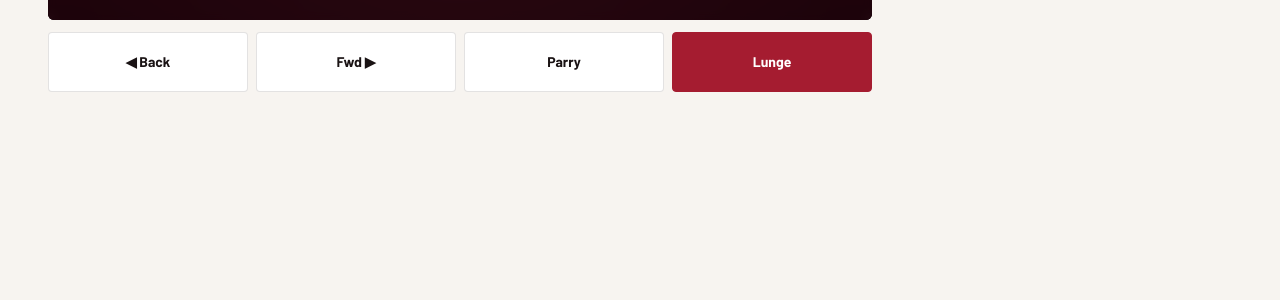
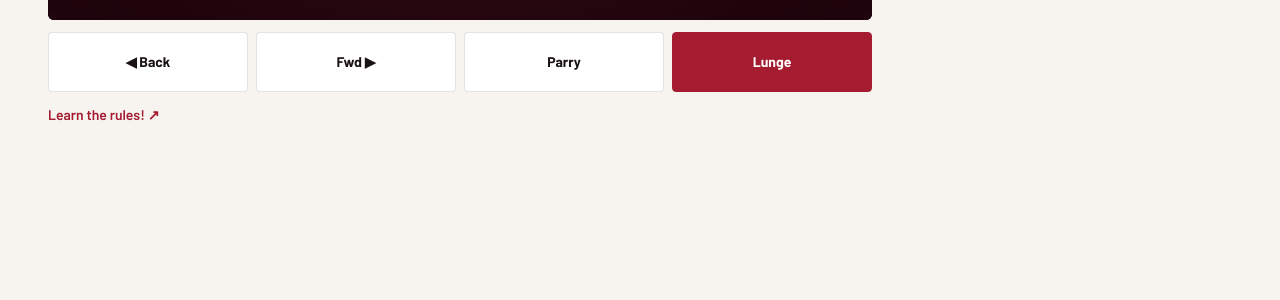
Before and after one commit to harvard-fencing-club/harvard-fencing-club.github.io, a Jekyll site: the page built from play.html, in a window 1280 px wide. Shown: the part 531-831 px from the top of the page. Built offline with Jekyll 4.4.1, drawn with Linux system fonts in a browser that asks for light colours.

Commit message:
Add a "Learn the rules!" link under the game
Co-Authored-By: Claude Opus 5.5 (1M context) <noreply@anthropic.com>
Claude-Session: https://claude.ai/code/session_01SEzRLnpXQ1DGaRj5Knqvvd

```diff
--- a/assets/css/site.css
+++ b/assets/css/site.css
@@ -1533,6 +1533,18 @@ kbd {
   color: var(--accent);
   line-height: 1.1;
 }
+.game-rules {
+  margin-block: 12px 16px;
+  font-size: 14px;
+}
+.game-rules a {
+  color: var(--accent);
+  font-weight: 600;
+}
+.game-rules a:hover {
+  text-decoration: underline;
+  text-underline-offset: 3px;
+}
 .touch-pad {
   display: none;
   grid-template-columns: repeat(4, 1fr);
--- a/play.html
+++ b/play.html
@@ -35,6 +35,7 @@ scripts: [game]
           <button type="button" data-action="parry">Parry</button>
           <button type="button" data-action="lunge" class="is-strong">Lunge</button>
         </div>
+        <p class="game-rules"><a href="https://en.wikipedia.org/wiki/Fencing_rules" target="_blank" rel="noopener noreferrer">Learn the rules! ↗</a></p>
       </div>
       <aside class="game-side">
         <div class="side-block">
```
